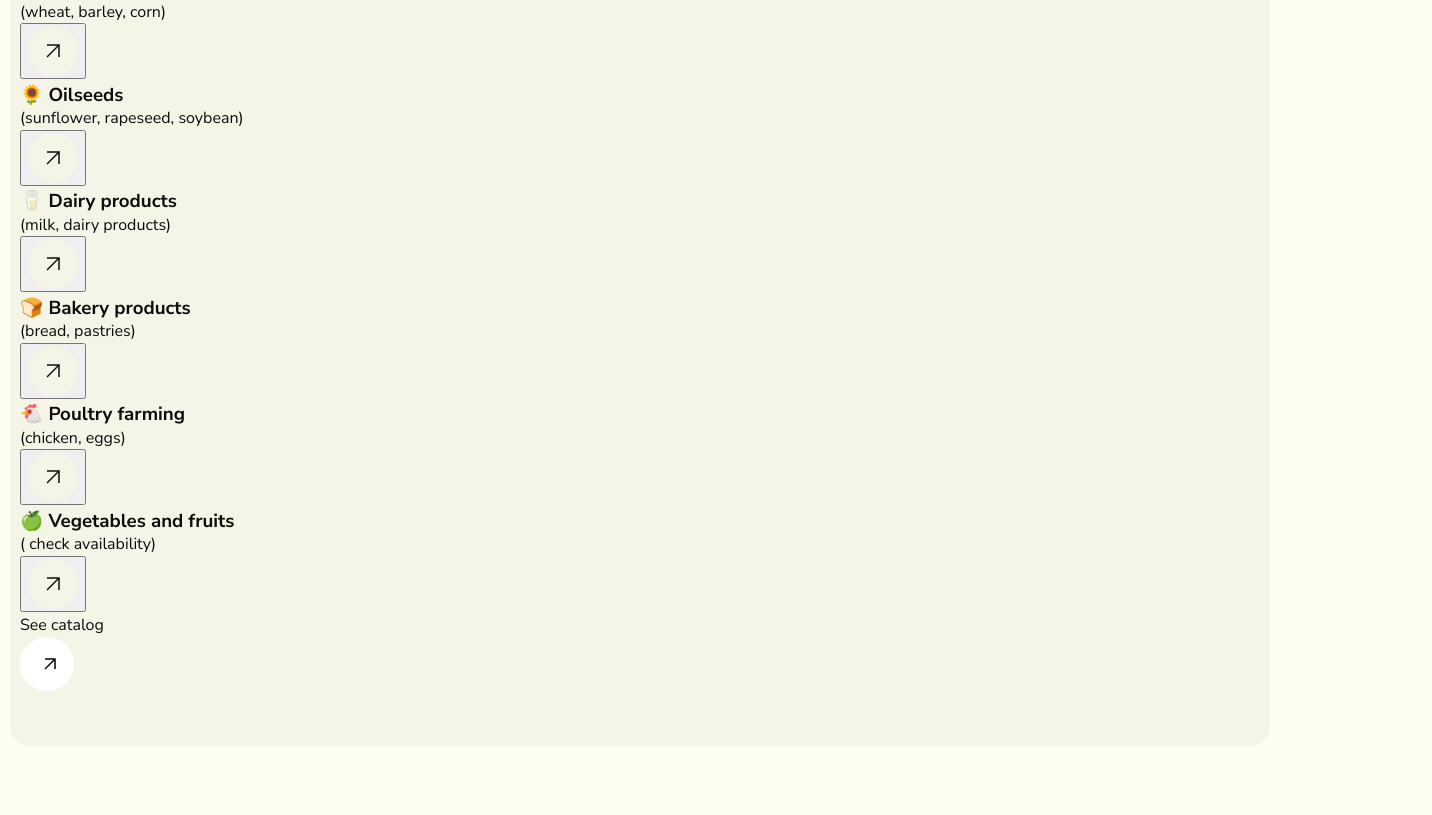
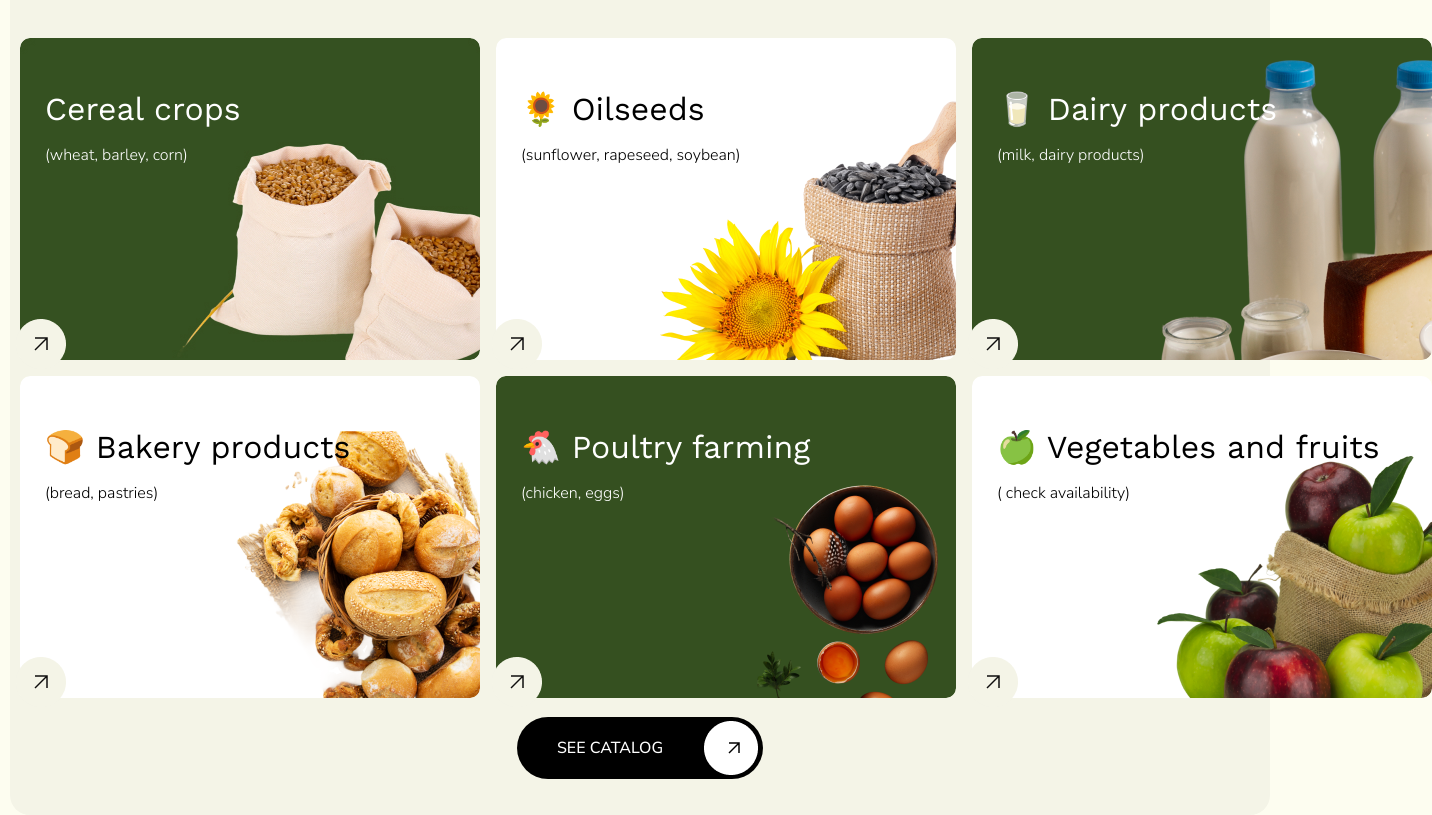
Before and after one commit to poetryofcode/Agroton, a Next.js app: page / in a window 1280 px wide. Shown: the part 2301-3116 px from the top of the page, 1432 px wide, since content can reach past the window. Before the commit the page ends 3047 px from the top, so only its background shows below. Built offline with nearby package versions, Linux system fonts and the light colour scheme.

Commit message:
feat: products styling

```diff
--- a/src/components/Products.module.scss
+++ b/src/components/Products.module.scss
@@ -16,4 +16,98 @@
     border-radius: 20px;
     background: #f4f4e7;
   }
+  &__list {
+    display: grid;
+    grid-template-columns: repeat(3, 1fr);
+    gap: 16px;
+    margin-bottom: 40px;
+  }
+  &__item {
+    width: 460px;
+    height: 322px;
+    border-radius: 10px;
+    padding-top: 50px;
+    padding-left: 25px;
+    position: relative;
+  }
+
+  &__item:nth-child(1) {
+    background-image: url("../images/product-1.jpg");
+  }
+  &__item:nth-child(2) {
+    background-image: url("../images/product-2.jpg");
+  }
+  &__item:nth-child(2) {
+    background-image: url("../images/product-2.jpg");
+  }
+  &__item:nth-child(3) {
+    background-image: url("../images/product-3.jpg");
+  }
+  &__item:nth-child(4) {
+    background-image: url("../images/product-4.jpg");
+  }
+  &__item:nth-child(5) {
+    background-image: url("../images/product-5.jpg");
+  }
+  &__item:nth-child(6) {
+    background-image: url("../images/product-6.jpg");
+  }
+
+  &__item:nth-child(odd) .products__title {
+    color: white;
+  }
+  &__item:nth-child(odd) .products__text {
+    color: white;
+  }
+
+  &__title {
+    margin-bottom: 14px;
+    color: black;
+    font-family: "Work Sans";
+    font-size: 32px;
+    font-weight: 400;
+  }
+  &__text {
+    color: black;
+    font-weight: 300;
+  }
+
+  &__btn {
+    position: absolute;
+    left: -10px;
+    bottom: -10px;
+    background-color: transparent;
+    border: none;
+    cursor: pointer;
+  }
+
+  &__link {
+    color: #fff;
+    text-align: center;
+    font-weight: 500;
+    text-transform: uppercase;
+    background-color: black;
+    padding: 20px 100px 20px 40px;
+    position: relative;
+    border-radius: 96px;
+  }
 }
+
+.link__wrapper {
+  text-align: center;
+}
+.link__btn {
+  position: absolute;
+  right: 5px;
+  top: 50%;
+  transform: translateY(-50%);
+}
+
+.title {
+  text-align: center;
+  font-family: "Work Sans";
+  font-size: 40px;
+  font-weight: 500;
+  margin-bottom: 40px;
+  text-transform: uppercase;
+}
--- a/src/components/Products.tsx
+++ b/src/components/Products.tsx
@@ -11,7 +11,7 @@ export default function Products() {
         <div className={styles.products__wrapper}>
           <div className={styles.container}>
             <div className={styles.products__inner}>
-              <h2 className={styles.products__title}>
+              <h2 className={styles.title}>
                 High quality agricultural products
               </h2>
               <div className={styles.products__list}>
@@ -64,10 +64,12 @@ export default function Products() {
                   </button>
                 </Link>
               </div>
-              <Link className={styles.products__link} href={"/"}>
-                See catalog
-                <Image src={link} alt="link" />
-              </Link>
+              <div className={styles.link__wrapper}>
+                <Link className={styles.products__link} href={"/"}>
+                  See catalog
+                  <Image className={styles.link__btn} src={link} alt="link" />
+                </Link>
+              </div>
             </div>
           </div>
         </div>
```
